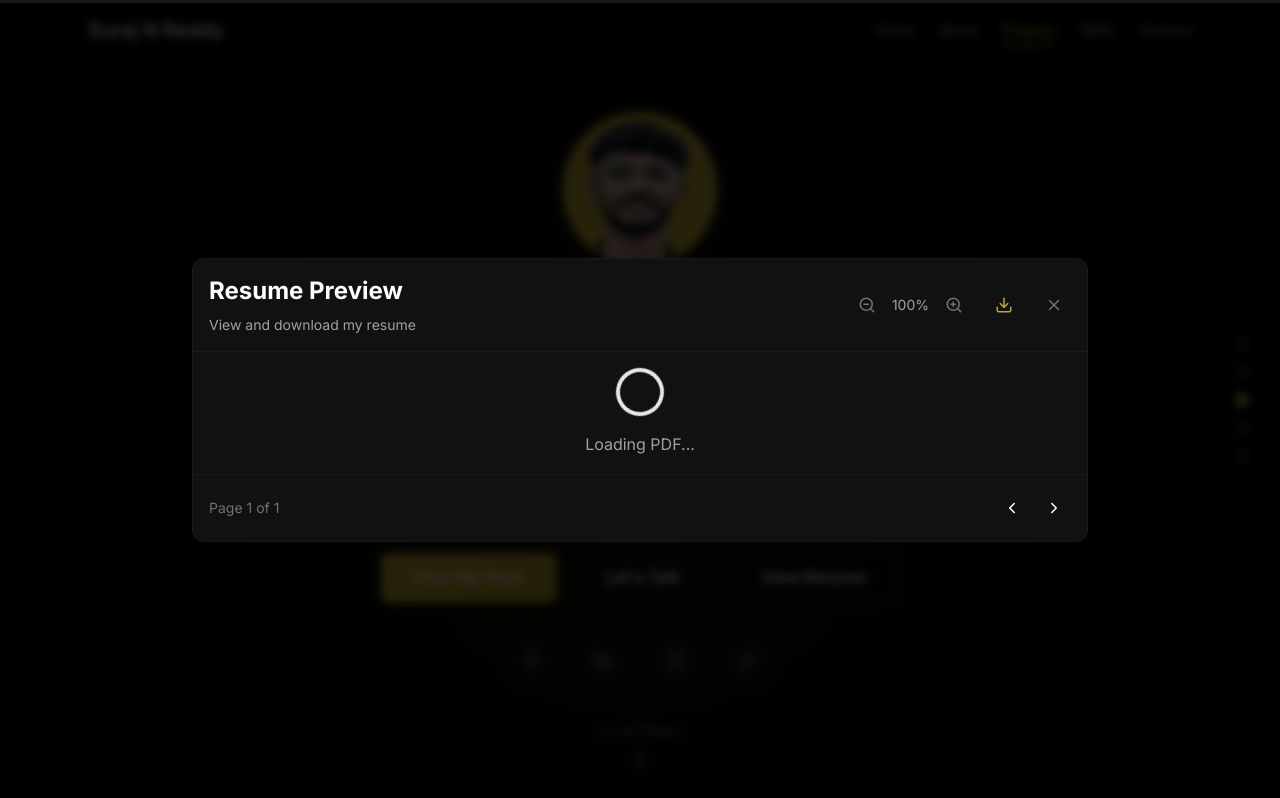
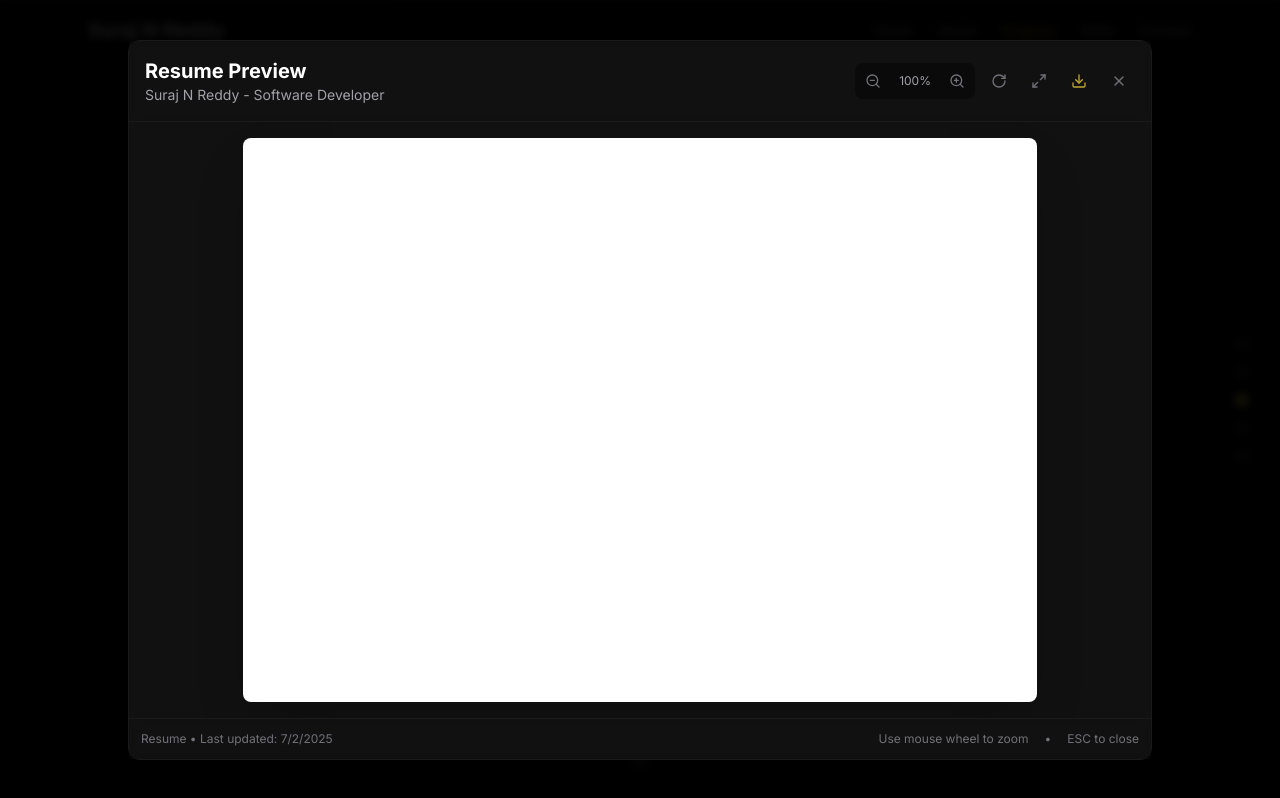
Before and after one commit to surajnreddy02/Port-folio, a React (Vite) app: page / in a window 1280 px wide. Both pictures are taken after a click on the button "View Resume". Shown: the top 798 px of the page. Built offline with nearby package versions, Linux system fonts and the light colour scheme.

Commit message:
Resume Preview Functionality with PDF Display Optimization

```diff
--- a/package.json
+++ b/package.json
@@ -20,8 +20,8 @@
   },
   "devDependencies": {
     "@eslint/js": "^9.9.1",
-    "@types/react": "^18.3.5",
-    "@types/react-dom": "^18.3.0",
+    "@types/react": "^18.3.23",
+    "@types/react-dom": "^18.3.7",
     "@vitejs/plugin-react": "^4.3.1",
     "autoprefixer": "^10.4.18",
     "eslint": "^9.9.1",
--- a/src/components/ResumeModal.tsx
+++ b/src/components/ResumeModal.tsx
@@ -1,6 +1,6 @@
 import React, { useState, useEffect, useRef } from 'react';
 import { motion } from 'framer-motion';
-import { X, Download, ZoomIn, ZoomOut, ChevronLeft, ChevronRight } from 'lucide-react';
+import { X, Download, ZoomIn, ZoomOut, RotateCw, Maximize2, Minimize2 } from 'lucide-react';
 
 interface ResumeModalProps {
   isOpen: boolean;
@@ -8,72 +8,148 @@ interface ResumeModalProps {
 }
 
 const ResumeModal: React.FC<ResumeModalProps> = ({ isOpen, onClose }) => {
-  const [currentPage, setCurrentPage] = useState(1);
-  const [totalPages, setTotalPages] = useState(1);
   const [scale, setScale] = useState(1);
   const [loading, setLoading] = useState(true);
   const [error, setError] = useState(false);
+  const [isFullscreen, setIsFullscreen] = useState(false);
+  const [rotation, setRotation] = useState(0);
   const modalRef = useRef<HTMLDivElement>(null);
+  const iframeRef = useRef<HTMLIFrameElement>(null);
 
+  // Initialize modal state
   useEffect(() => {
     if (isOpen) {
-      // Reset state when modal opens
+      // Reset all states when modal opens
       setLoading(true);
       setError(false);
       setScale(1);
-      setCurrentPage(1);
+      setRotation(0);
+      setIsFullscreen(false);
 
-      // Prevent body scrolling when modal is open
+      // Prevent body scrolling - critical for modal positioning
       document.body.style.overflow = 'hidden';
+      document.body.style.position = 'fixed';
+      document.body.style.width = '100%';
+      document.body.style.top = '0';
+
+      // Clear browser cache for PDF if needed
+      if (iframeRef.current) {
+        iframeRef.current.src = '';
+      }
     } else {
-      // Re-enable body scrolling when modal is closed
-      document.body.style.overflow = 'unset';
+      // Re-enable body scrolling
+      document.body.style.overflow = '';
+      document.body.style.position = '';
+      document.body.style.width = '';
+      document.body.style.top = '';
     }
 
     return () => {
-      document.body.style.overflow = 'unset';
+      // Cleanup on unmount
+      document.body.style.overflow = '';
+      document.body.style.position = '';
+      document.body.style.width = '';
+      document.body.style.top = '';
     };
   }, [isOpen]);
 
+  // Handle escape key
+  useEffect(() => {
+    const handleEscape = (e: KeyboardEvent) => {
+      if (e.key === 'Escape' && isOpen) {
+        onClose();
+      }
+    };
+
+    if (isOpen) {
+      document.addEventListener('keydown', handleEscape);
+    }
+
+    return () => {
+      document.removeEventListener('keydown', handleEscape);
+    };
+  }, [isOpen, onClose]);
+
+  // Zoom controls with bounds
   const handleZoomIn = () => {
-    if (scale < 2) setScale(scale + 0.1);
+    setScale(prev => Math.min(prev + 0.1, 2.0));
   };
 
   const handleZoomOut = () => {
-    if (scale > 0.5) setScale(scale - 0.1);
+    setScale(prev => Math.max(prev - 0.1, 0.5));
   };
 
-  const handlePrevPage = () => {
-    if (currentPage > 1) setCurrentPage(currentPage - 1);
+  const handleZoomReset = () => {
+    setScale(1);
   };
 
-  const handleNextPage = () => {
-    if (currentPage < totalPages) setCurrentPage(currentPage + 1);
+  // Rotation control
+  const handleRotate = () => {
+    setRotation(prev => (prev + 90) % 360);
   };
 
-  const handleDownload = () => {
+  // Fullscreen toggle
+  const toggleFullscreen = () => {
+    setIsFullscreen(prev => !prev);
+  };
+
+  // Download functionality with error handling
+  const handleDownload = async () => {
+    try {
+      const response = await fetch('/my-cv.pdf');
+      if (!response.ok) {
+        throw new Error('PDF not found');
+      }
+
+      const blob = await response.blob();
+      const url = window.URL.createObjectURL(blob);
       const link = document.createElement('a');
-    link.href = '/my-cv.pdf';
+      link.href = url;
       link.download = 'Suraj_N_Reddy_Resume.pdf';
       document.body.appendChild(link);
       link.click();
       document.body.removeChild(link);
+      window.URL.revokeObjectURL(url);
+    } catch (error) {
+      console.error('Download failed:', error);
+      // Fallback to direct link
+      const link = document.createElement('a');
+      link.href = '/my-cv.pdf';
+      link.download = 'Suraj_N_Reddy_Resume.pdf';
+      link.target = '_blank';
+      document.body.appendChild(link);
+      link.click();
+      document.body.removeChild(link);
+    }
   };
 
+  // PDF load handlers
   const handleIframeLoad = () => {
+    console.log('PDF loaded successfully');
     setLoading(false);
-    // In a real implementation, you would get the total pages from the PDF
-    setTotalPages(1);
+    setError(false);
   };
 
   const handleIframeError = () => {
+    console.error('PDF failed to load');
     setLoading(false);
     setError(true);
   };
 
-  // Prevent modal content from scrolling with the page
+  // Prevent modal from closing when clicking inside
   const handleModalClick = (e: React.MouseEvent) => {
     e.stopPropagation();
+  };
+
+  // Retry loading PDF
+  const retryLoad = () => {
+    setLoading(true);
+    setError(false);
+    if (iframeRef.current) {
+      // Force reload by changing src
+      const timestamp = new Date().getTime();
+      iframeRef.current.src = `/my-cv.pdf?t=${timestamp}`;
+    }
   };
 
   if (!isOpen) return null;
@@ -83,8 +159,11 @@ const ResumeModal: React.FC<ResumeModalProps> = ({ isOpen, onClose }) => {
       initial={{ opacity: 0 }}
       animate={{ opacity: 1 }}
       exit={{ opacity: 0 }}
-      className="fixed inset-0 z-50 flex items-center justify-center bg-black/80 backdrop-blur-sm"
+      className={`fixed inset-0 z-[9999] flex items-center justify-center bg-black/90 backdrop-blur-sm ${
+        isFullscreen ? 'p-0' : 'p-4'
+      }`}
       onClick={onClose}
+      style={{ position: 'fixed', top: 0, left: 0, right: 0, bottom: 0 }}
     >
       <motion.div
         ref={modalRef}
@@ -92,140 +171,169 @@ const ResumeModal: React.FC<ResumeModalProps> = ({ isOpen, onClose }) => {
         animate={{ scale: 1, opacity: 1 }}
         exit={{ scale: 0.9, opacity: 0 }}
         transition={{ type: "spring", damping: 25, stiffness: 300 }}
-        className="relative bg-card border border-custom rounded-xl max-w-4xl w-full max-h-[90vh] flex flex-col"
+        className={`relative bg-card border border-custom flex flex-col ${
+          isFullscreen
+            ? 'w-full h-full rounded-none'
+            : 'rounded-xl w-full max-w-5xl h-[90vh]'
+        }`}
         onClick={handleModalClick}
       >
         {/* Header */}
-        <div className="flex items-center justify-between p-4 border-b border-custom">
+        <div className="flex items-center justify-between p-4 border-b border-custom bg-card/95 backdrop-blur-sm">
           <div>
-            <h2 className="text-2xl font-bold text-primary mb-2">Resume Preview</h2>
-            <p className="text-secondary text-sm">View and download my resume</p>
+            <h2 className="text-xl font-bold text-primary">Resume Preview</h2>
+            <p className="text-secondary text-sm">Suraj N Reddy - Software Developer</p>
           </div>
-          <div className="flex items-center space-x-4">
+
+          {/* Controls */}
           <div className="flex items-center space-x-2">
+            {/* Zoom Controls */}
+            <div className="flex items-center space-x-1 bg-secondary rounded-lg p-1">
               <button
                 onClick={handleZoomOut}
-                className="p-2 text-muted hover:text-primary transition-colors rounded-lg hover:bg-secondary"
-                aria-label="Zoom out"
+                disabled={scale <= 0.5}
+                className="p-1.5 text-muted hover:text-primary transition-colors rounded disabled:opacity-50 disabled:cursor-not-allowed"
+                title="Zoom Out"
               >
-                <ZoomOut size={18} />
+                <ZoomOut size={16} />
               </button>
-              <span className="text-secondary text-sm">{Math.round(scale * 100)}%</span>
+              <button
+                onClick={handleZoomReset}
+                className="px-2 py-1.5 text-xs text-secondary hover:text-primary transition-colors"
+                title="Reset Zoom"
+              >
+                {Math.round(scale * 100)}%
+              </button>
               <button
                 onClick={handleZoomIn}
-                className="p-2 text-muted hover:text-primary transition-colors rounded-lg hover:bg-secondary"
-                aria-label="Zoom in"
+                disabled={scale >= 2.0}
+                className="p-1.5 text-muted hover:text-primary transition-colors rounded disabled:opacity-50 disabled:cursor-not-allowed"
+                title="Zoom In"
               >
-                <ZoomIn size={18} />
+                <ZoomIn size={16} />
               </button>
             </div>
+
+            {/* Additional Controls */}
+            <button
+              onClick={handleRotate}
+              className="p-2 text-muted hover:text-primary transition-colors rounded-lg hover:bg-secondary"
+              title="Rotate"
+            >
+              <RotateCw size={16} />
+            </button>
+
+            <button
+              onClick={toggleFullscreen}
+              className="p-2 text-muted hover:text-primary transition-colors rounded-lg hover:bg-secondary"
+              title={isFullscreen ? "Exit Fullscreen" : "Fullscreen"}
+            >
+              {isFullscreen ? <Minimize2 size={16} /> : <Maximize2 size={16} />}
+            </button>
+
             <button
               onClick={handleDownload}
               className="p-2 text-accent hover:text-accent-hover transition-colors rounded-lg hover:bg-secondary"
               title="Download Resume"
-              aria-label="Download resume"
             >
-              <Download size={18} />
+              <Download size={16} />
             </button>
+
             <button
               onClick={onClose}
               className="p-2 text-muted hover:text-primary transition-colors rounded-lg hover:bg-secondary"
-              aria-label="Close modal"
+              title="Close"
             >
-              <X size={18} />
+              <X size={16} />
             </button>
           </div>
         </div>
 
-        {/* PDF Viewer */}
-        <div className="flex-1 overflow-auto p-4 flex items-center justify-center bg-secondary/50">
+        {/* PDF Viewer Container */}
+        <div className="flex-1 overflow-hidden bg-secondary/30 relative">
           {loading && (
-            <div className="flex flex-col items-center justify-center">
+            <div className="absolute inset-0 flex flex-col items-center justify-center bg-card/50 backdrop-blur-sm z-10">
               <div className="w-12 h-12 border-4 border-accent/30 border-t-accent rounded-full animate-spin mb-4"></div>
-              <p className="text-secondary">Loading PDF...</p>
+              <p className="text-secondary font-medium">Loading Resume...</p>
+              <p className="text-muted text-sm mt-2">Please wait while we prepare your document</p>
             </div>
           )}
 
           {error && (
-            <div className="bg-card border border-custom rounded-lg p-8 max-w-md text-center">
-              <div className="text-red-400 mb-4">
-                <svg xmlns="http://www.w3.org/2000/svg" width="48" height="48" viewBox="0 0 24 24" fill="none" stroke="currentColor" strokeWidth="2" strokeLinecap="round" strokeLinejoin="round" className="mx-auto mb-2">
-                  <circle cx="12" cy="12" r="10"></circle>
-                  <line x1="12" y1="8" x2="12" y2="12"></line>
-                  <line x1="12" y1="16" x2="12.01" y2="16"></line>
-                </svg>
-                <h3 className="text-xl font-semibold text-primary mb-2">Error Loading PDF</h3>
+            <div className="absolute inset-0 flex items-center justify-center bg-card/50 backdrop-blur-sm z-10">
+              <div className="bg-card border border-custom rounded-xl p-8 max-w-md text-center shadow-2xl">
+                <div className="w-16 h-16 bg-red-500/10 rounded-full flex items-center justify-center mx-auto mb-4">
+                  <X className="w-8 h-8 text-red-400" />
                 </div>
-              <p className="text-secondary mb-6">
-                We couldn't load the resume PDF. This could be due to:
+                <h3 className="text-xl font-semibold text-primary mb-3">Unable to Load PDF</h3>
+                <p className="text-secondary mb-6 leading-relaxed">
+                  The resume couldn't be displayed. This might be due to browser restrictions or network issues.
                 </p>
-              <ul className="text-left text-secondary mb-6 space-y-2">
-                <li className="flex items-start">
-                  <span className="mr-2">•</span>
-                  <span>The file may be missing or corrupted</span>
-                </li>
-                <li className="flex items-start">
-                  <span className="mr-2">•</span>
-                  <span>Your browser might be blocking the PDF viewer</span>
-                </li>
-                <li className="flex items-start">
-                  <span className="mr-2">•</span>
-                  <span>A temporary network issue</span>
-                </li>
-              </ul>
-              <div className="flex justify-center space-x-4">
+
+                <div className="space-y-3">
                   <button
-                  onClick={handleDownload}
-                  className="px-4 py-2 btn-primary rounded-lg font-medium flex items-center"
-                >
-                  <Download size={16} className="mr-2" />
-                  Download Instead
-                </button>
-                <button
-                  onClick={() => window.location.reload()}
-                  className="px-4 py-2 btn-secondary rounded-lg font-medium"
+                    onClick={retryLoad}
+                    className="w-full px-4 py-2 btn-primary rounded-lg font-medium"
                   >
                     Try Again
                   </button>
+                  <button
+                    onClick={handleDownload}
+                    className="w-full px-4 py-2 btn-secondary rounded-lg font-medium flex items-center justify-center"
+                  >
+                    <Download size={16} className="mr-2" />
+                    Download PDF Instead
+                  </button>
+                </div>
+
+                <div className="mt-6 pt-4 border-t border-custom">
+                  <p className="text-xs text-muted">
+                    Troubleshooting: Try clearing your browser cache or using a different browser
+                  </p>
+                </div>
               </div>
             </div>
           )}
 
-          {!loading && !error && (
-            <div style={{ transform: `scale(${scale})`, transformOrigin: 'center', transition: 'transform 0.2s ease' }}>
+          {/* PDF Display */}
+          <div className="w-full h-full overflow-auto flex items-center justify-center p-4">
+            <div
+              style={{
+                transform: `scale(${scale}) rotate(${rotation}deg)`,
+                transformOrigin: 'center',
+                transition: 'transform 0.3s cubic-bezier(0.4, 0, 0.2, 1)',
+                maxWidth: '100%',
+                maxHeight: '100%'
+              }}
+              className="shadow-2xl rounded-lg overflow-hidden"
+            >
               <iframe
+                ref={iframeRef}
                 src="/my-cv.pdf"
-                className="w-full h-[70vh] border border-custom rounded-lg bg-white"
+                className="w-[210mm] h-[297mm] border-0 bg-white"
                 onLoad={handleIframeLoad}
                 onError={handleIframeError}
-                title="Resume PDF"
+                title="Suraj N Reddy Resume"
+                style={{
+                  minWidth: '595px',
+                  minHeight: '842px',
+                  maxWidth: '100%',
+                  maxHeight: '100%'
+                }}
               />
             </div>
-          )}
+          </div>
         </div>
 
-        {/* Footer with pagination */}
-        <div className="flex items-center justify-between p-4 border-t border-custom">
-          <div className="text-sm text-muted">
-            Page {currentPage} of {totalPages}
+        {/* Footer */}
+        <div className="flex items-center justify-between p-3 border-t border-custom bg-card/95 backdrop-blur-sm">
+          <div className="text-xs text-muted">
+            Resume • Last updated: {new Date().toLocaleDateString()}
           </div>
-          <div className="flex items-center space-x-2">
-            <button
-              onClick={handlePrevPage}
-              disabled={currentPage <= 1 || loading || error}
-              className={`p-2 rounded-lg ${currentPage <= 1 || loading || error ? 'text-muted/50 cursor-not-allowed' : 'text-muted hover:text-primary hover:bg-secondary'}`}
-              aria-label="Previous page"
-            >
-              <ChevronLeft size={18} />
-            </button>
-            <button
-              onClick={handleNextPage}
-              disabled={currentPage >= totalPages || loading || error}
-              className={`p-2 rounded-lg ${currentPage >= totalPages || loading || error ? 'text-muted/50 cursor-not-allowed' : 'text-muted hover:text-primary hover:bg-secondary'}`}
-              aria-label="Next page"
-            >
-              <ChevronRight size={18} />
-            </button>
+          <div className="flex items-center space-x-4 text-xs text-muted">
+            <span>Use mouse wheel to zoom</span>
+            <span>•</span>
+            <span>ESC to close</span>
           </div>
         </div>
       </motion.div>
--- a/src/index.css
+++ b/src/index.css
@@ -289,7 +289,7 @@ h1, h2, h3, h4, h5, h6 {
   z-index: 1;
 }
 
-/* Modal styles */
+/* Modal styles - Enhanced for PDF viewing */
 .modal-overlay {
   position: fixed;
   top: 0;
@@ -324,6 +324,38 @@ h1, h2, h3, h4, h5, h6 {
 .project-modal {
   width: 100%;
   max-width: 900px;
+}
+
+/* Resume Modal Specific Styles */
+.resume-modal {
+  width: 100%;
+  max-width: 1200px;
+  height: 90vh;
+}
+
+.resume-modal iframe {
+  border: none;
+  background: white;
+  box-shadow: 0 10px 30px rgba(0, 0, 0, 0.3);
+}
+
+/* PDF Viewer Optimizations */
+.pdf-container {
+  display: flex;
+  align-items: center;
+  justify-content: center;
+  min-height: 100%;
+  padding: 1rem;
+  background: linear-gradient(135deg, #f5f7fa 0%, #c3cfe2 100%);
+}
+
+.pdf-viewer {
+  background: white;
+  box-shadow: 0 20px 40px rgba(0, 0, 0, 0.1);
+  border-radius: 8px;
+  overflow: hidden;
+  max-width: 100%;
+  max-height: 100%;
 }
 
 /* Form styles */
@@ -456,6 +488,23 @@ h1, h2, h3, h4, h5, h6 {
     width: 44px;
     height: 44px;
   }
+
+  /* Mobile PDF viewer adjustments */
+  .resume-modal {
+    height: 95vh;
+    max-width: 95vw;
+  }
+
+  .pdf-container {
+    padding: 0.5rem;
+  }
+
+  .resume-modal iframe {
+    width: 100%;
+    height: 100%;
+    min-width: unset;
+    min-height: unset;
+  }
 }
 
 /* Focus styles for accessibility */
@@ -513,3 +562,22 @@ textarea:focus-visible {
   border-radius: 50%;
   animation: spin 1s linear infinite;
 }
+
+/* High DPI display optimizations */
+@media (-webkit-min-device-pixel-ratio: 2), (min-resolution: 192dpi) {
+  .resume-modal iframe {
+    image-rendering: -webkit-optimize-contrast;
+    image-rendering: crisp-edges;
+  }
+}
+
+/* Print styles for PDF */
+@media print {
+  .modal-overlay,
+  .resume-modal {
+    position: static !important;
+    background: white !important;
+    box-shadow: none !important;
+    border: none !important;
+  }
+}
```
Also changed, not shown: 1 other file (tests, documents, lock files or other folders). Lines whose indentation alone changed are shown as unchanged.
